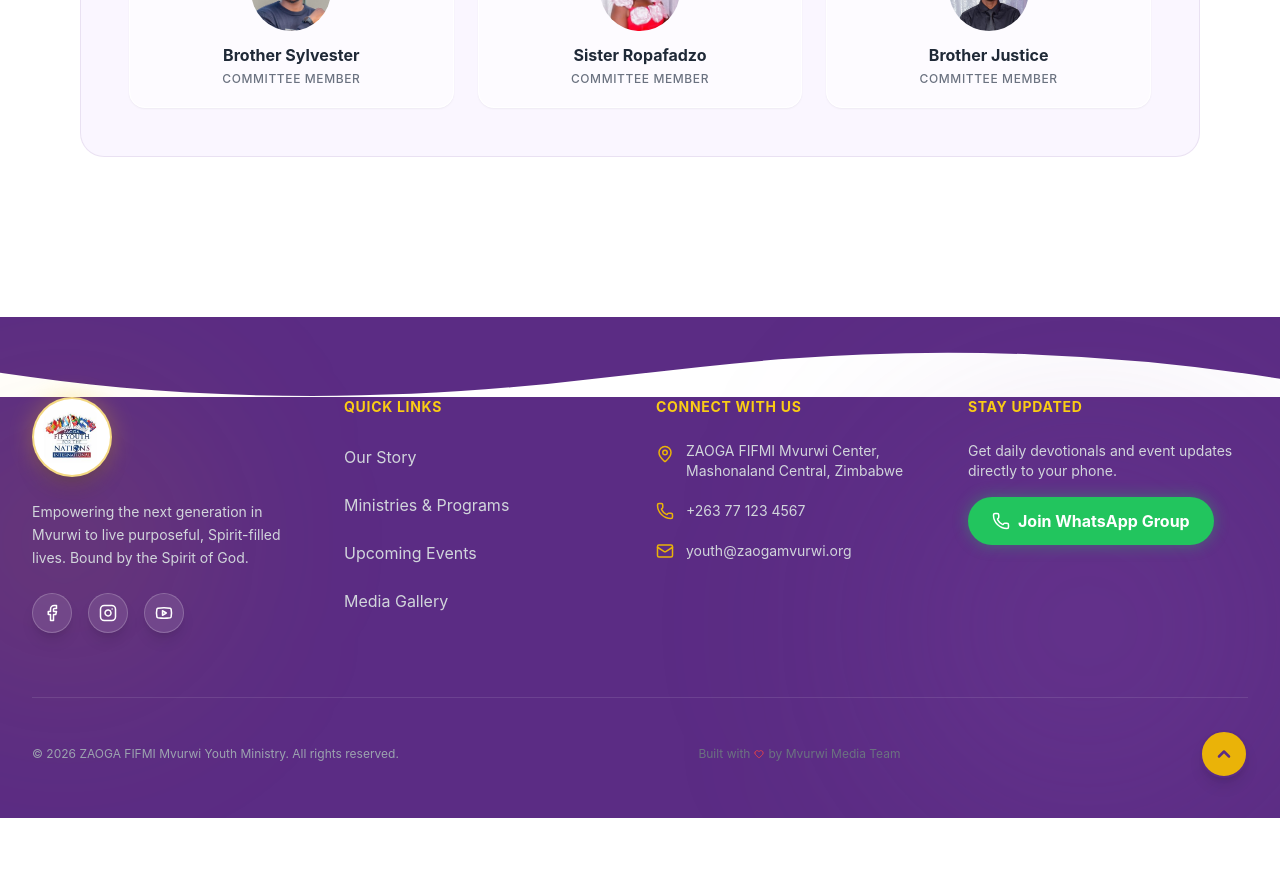
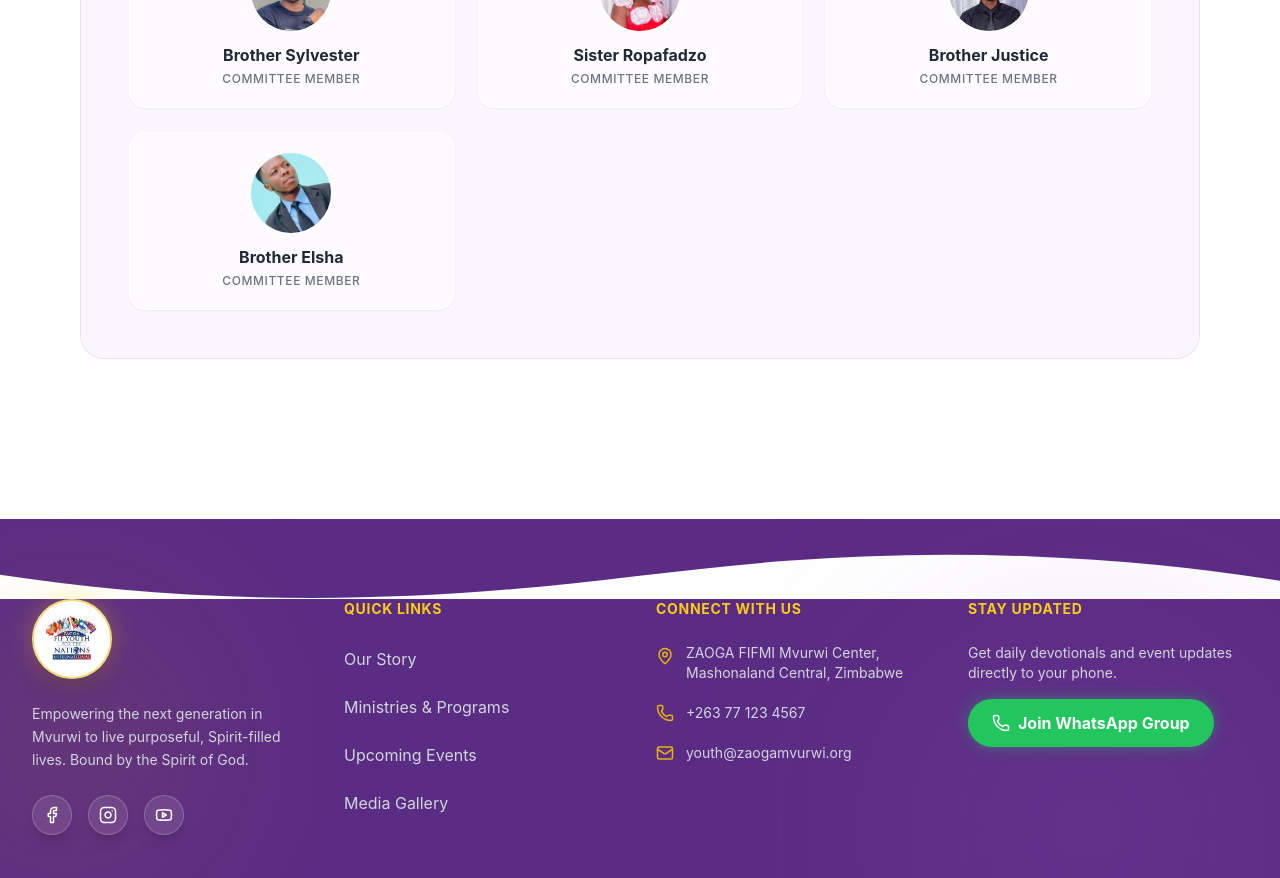
Before and after one commit to zviko163/zaoga-micc-youth-website, a React (Vite) app in the folder zaoga-youth-mvurwi/: page /who-we-are in a window 1280 px wide. Shown: the part 1660-2538 px from the top of the page. Before the commit the page ends 2478 px from the top, so only its background shows below. Built offline with nearby package versions, Linux system fonts and the light colour scheme.

Commit message:
additional members

```diff
--- a/zaoga-youth-mvurwi/src/pages/WhoAreWe.tsx
+++ b/zaoga-youth-mvurwi/src/pages/WhoAreWe.tsx
@@ -20,7 +20,8 @@ const executiveBoard = [
 const committee = [
   { role: "Committee Member", name: "Brother Sylvester", image: "/images/board_committee1.jpeg" },
   { role: "Committee Member", name: "Sister Ropafadzo", image: "/images/board_committee2.jpeg" },
-  { role: "Committee Member", name: "Brother Justice", image: "/images/board_committee3.jpeg" }
+  { role: "Committee Member", name: "Brother Justice", image: "/images/board_committee3.jpeg" },
+  { role: "Committee Member", name: "Brother Elsha", image: "/images/board_committee4.jpeg" }
 ];
 
 const WhoWeAre = () => {
```
Also changed, not shown: zaoga-youth-mvurwi/public/images/board_committee4.jpeg (added).
